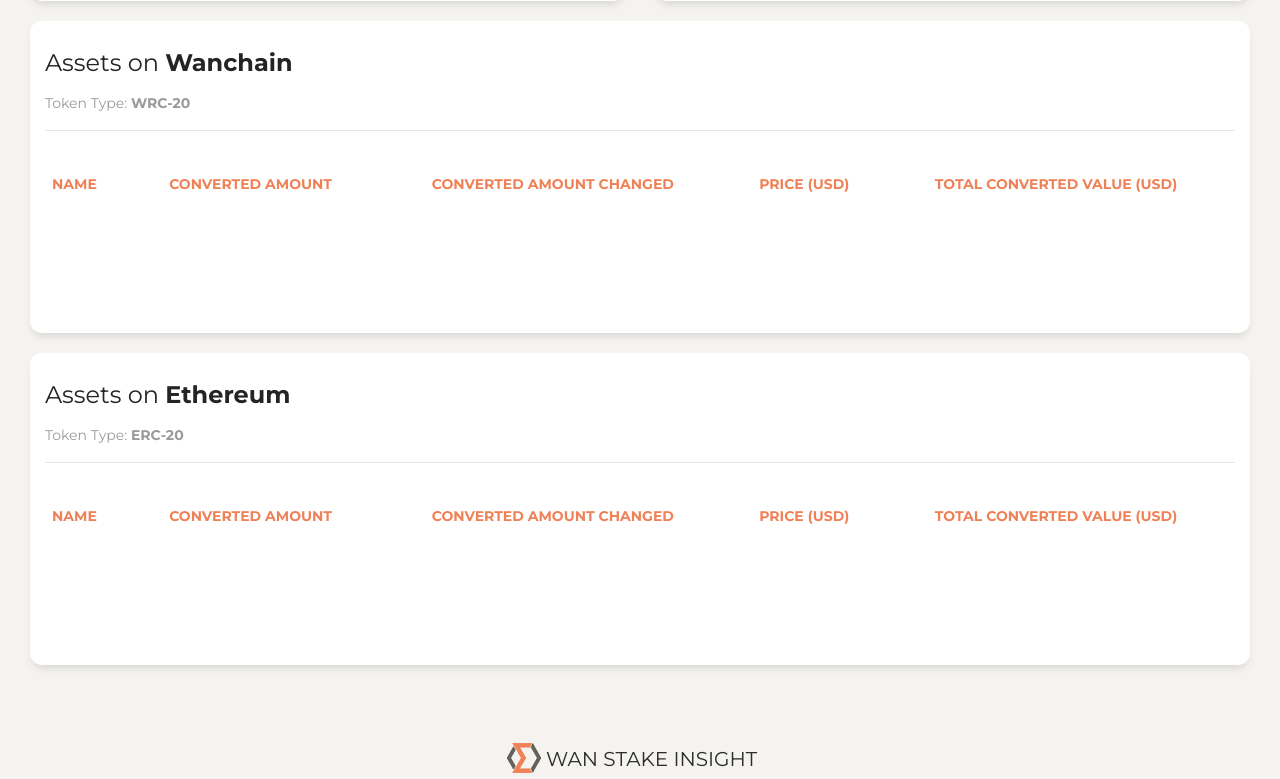
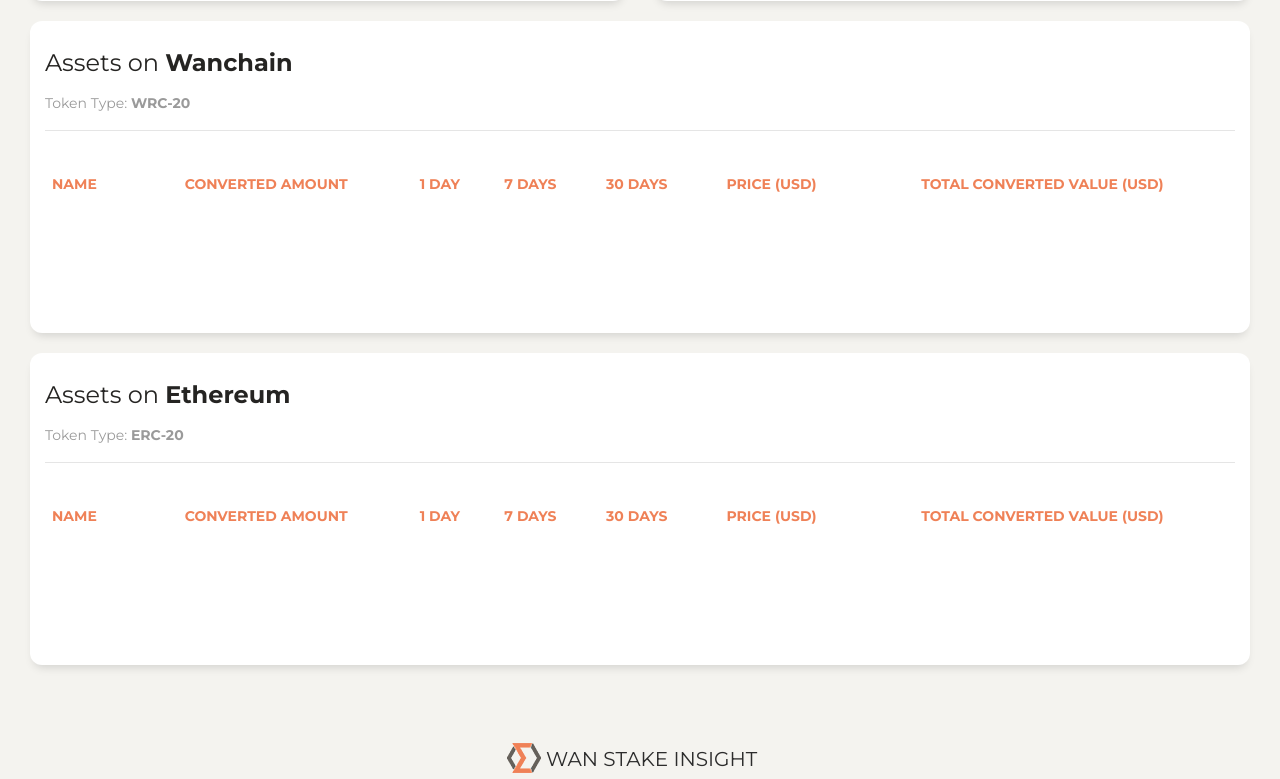
Before and after one commit to wandevs/wanstakeinsight, a CodeIgniter app: the page made by application/views/token.php in a window 1280 px wide. Shown: the part 266-1045 px from the top of the page. Run offline with CodeIgniter, Linux system fonts and the light colour scheme; data that the repository does not hold is empty; some libraries are stand-ins or nearby versions.

Commit message:
Updated column

```diff
--- a/application/views/token.php
+++ b/application/views/token.php
@@ -101,8 +101,14 @@
                                     Converted Amount
                                 </th>
 
-								<th class="text-center" colspan="3">
-                                    Converted Amount Changed
+								<th class="text-center">
+									1 Day
+                                </th>
+								<th class="text-center">
+									7 Days
+                                </th>
+								<th class="text-center">
+									30 Days
                                 </th>
 
 
@@ -147,43 +153,43 @@
                                         ?>
 									</td>
 
-									<td class="text-center" style="font-size:14px;">
+									<td class="text-center">
 										<?php
 										if ($stat['asset_amount'] >= $stat['last_24hrs_amount'])
 										{
-											echo '<b>24 Hrs</b> <div class="text-success">+'.custom_number_format($stat['asset_amount']-$stat['last_24hrs_amount'],2);
+											echo '<div class="text-success">+'.custom_number_format($stat['asset_amount']-$stat['last_24hrs_amount'],2);
 											echo ' ('.round((($stat['asset_amount']-$stat['last_24hrs_amount'])/$stat['last_24hrs_amount'])*100,2).'%)</div>';
 										}
 										else{
-											echo '<b>24 Hrs</b> <div class="text-danger">-'.custom_number_format($stat['last_24hrs_amount']-$stat['asset_amount'],2);
+											echo '<div class="text-danger">-'.custom_number_format($stat['last_24hrs_amount']-$stat['asset_amount'],2);
 											echo ' ('.round((($stat['last_24hrs_amount']-$stat['asset_amount'])/$stat['asset_amount'])*100,2).'%)</div>';
 										}
                                         ?>
 										</td>
 
-										<td class="text-center" style="font-size:14px;">
+										<td class="text-center">
 										<?php
 										if ($stat['asset_amount'] >= $stat['last_7days_amount'])
 										{
-											echo '<b>7 Days</b> <div class="text-success">+'.custom_number_format($stat['asset_amount']-$stat['last_7days_amount'],2);
+											echo '<div class="text-success">+'.custom_number_format($stat['asset_amount']-$stat['last_7days_amount'],2);
 											echo ' ('.round((($stat['asset_amount']-$stat['last_7days_amount'])/$stat['last_7days_amount'])*100,2).'%)</div>';
 										}
 										else{
-											echo '<b>7 Days</b> <div class="text-danger">-'.custom_number_format($stat['last_7days_amount']-$stat['asset_amount'],2);
+											echo '<div class="text-danger">-'.custom_number_format($stat['last_7days_amount']-$stat['asset_amount'],2);
 											echo ' ('.round((($stat['last_7days_amount']-$stat['asset_amount'])/$stat['asset_amount'])*100,2).'%)</div>';
 										}
                                         ?>
 									</td>
 
-										<td class="text-center" style="font-size:14px;">
+										<td class="text-center">
 										<?php
 										if ($stat['asset_amount'] >= $stat['last_30days_amount'])
 										{
-											echo '<b>30 Days</b> <div class="text-success">+'.custom_number_format($stat['asset_amount']-$stat['last_30days_amount'],2);
+											echo '<div class="text-success">+'.custom_number_format($stat['asset_amount']-$stat['last_30days_amount'],2);
 											echo ' ('.round((($stat['asset_amount']-$stat['last_30days_amount'])/$stat['last_30days_amount'])*100,2).'%)</div>';
 										}
 										else{
-											echo '<b>30 Days</b> <div class="text-danger">-'.custom_number_format($stat['last_30days_amount']-$stat['asset_amount'],2);
+											echo '<div class="text-danger">-'.custom_number_format($stat['last_30days_amount']-$stat['asset_amount'],2);
 											echo ' ('.round((($stat['last_30days_amount']-$stat['asset_amount'])/$stat['asset_amount'])*100,2).'%)</div>';
 										}
                                         ?>
@@ -236,8 +242,14 @@
                                     Converted Amount
                                 </th>
 
-								<th class="text-center" colspan="3">
-                                    Converted Amount Changed
+								<th class="text-center">
+									1 Day
+                                </th>
+								<th class="text-center">
+									7 Days
+                                </th>
+								<th class="text-center">
+									30 Days
                                 </th>
 
 
@@ -281,43 +293,43 @@
                                         ?>
 									</td>
 
-									<td class="text-center" style="font-size:14px;">
+									<td class="text-center">
 										<?php
 										if ($stat['asset_amount'] >= $stat['last_24hrs_amount'])
 										{
-											echo '<b>24 Hrs</b> <div class="text-success">+'.custom_number_format($stat['asset_amount']-$stat['last_24hrs_amount'],2);
+											echo '<div class="text-success">+'.custom_number_format($stat['asset_amount']-$stat['last_24hrs_amount'],2);
 											echo ' ('.round((($stat['asset_amount']-$stat['last_24hrs_amount'])/$stat['last_24hrs_amount'])*100,2).'%)</div>';
 										}
 										else{
-											echo '<b>24 Hrs</b> <div class="text-danger">-'.custom_number_format($stat['last_24hrs_amount']-$stat['asset_amount'],2);
+											echo '<div class="text-danger">-'.custom_number_format($stat['last_24hrs_amount']-$stat['asset_amount'],2);
 											echo ' ('.round((($stat['last_24hrs_amount']-$stat['asset_amount'])/$stat['asset_amount'])*100,2).'%)</div>';
 										}
                                         ?>
 										</td>
 
-										<td class="text-center" style="font-size:14px;">
+										<td class="text-center">
 										<?php
 										if ($stat['asset_amount'] >= $stat['last_7days_amount'])
 										{
-											echo '<b>7 Days</b> <div class="text-success">+'.custom_number_format($stat['asset_amount']-$stat['last_7days_amount'],2);
+											echo '<div class="text-success">+'.custom_number_format($stat['asset_amount']-$stat['last_7days_amount'],2);
 											echo ' ('.round((($stat['asset_amount']-$stat['last_7days_amount'])/$stat['last_7days_amount'])*100,2).'%)</div>';
 										}
 										else{
-											echo '<b>7 Days</b> <div class="text-danger">-'.custom_number_format($stat['last_7days_amount']-$stat['asset_amount'],2);
+											echo '<div class="text-danger">-'.custom_number_format($stat['last_7days_amount']-$stat['asset_amount'],2);
 											echo ' ('.round((($stat['last_7days_amount']-$stat['asset_amount'])/$stat['asset_amount'])*100,2).'%)</div>';
 										}
                                         ?>
 									</td>
 
-										<td class="text-center" style="font-size:14px;">
+										<td class="text-center">
 										<?php
 										if ($stat['asset_amount'] >= $stat['last_30days_amount'])
 										{
-											echo '<b>30 Days</b> <div class="text-success">+'.custom_number_format($stat['asset_amount']-$stat['last_30days_amount'],2);
+											echo '<div class="text-success">+'.custom_number_format($stat['asset_amount']-$stat['last_30days_amount'],2);
 											echo ' ('.round((($stat['asset_amount']-$stat['last_30days_amount'])/$stat['last_30days_amount'])*100,2).'%)</div>';
 										}
 										else{
-											echo '<b>30 Days</b> <div class="text-danger">-'.custom_number_format($stat['last_30days_amount']-$stat['asset_amount'],2);
+											echo '<div class="text-danger">-'.custom_number_format($stat['last_30days_amount']-$stat['asset_amount'],2);
 											echo ' ('.round((($stat['last_30days_amount']-$stat['asset_amount'])/$stat['asset_amount'])*100,2).'%)</div>';
 										}
                                         ?>
```
Also changed, not shown: 1 other file.
